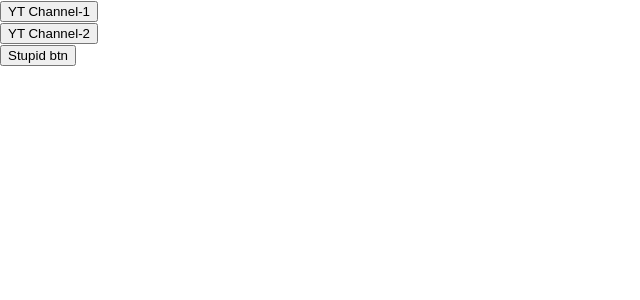
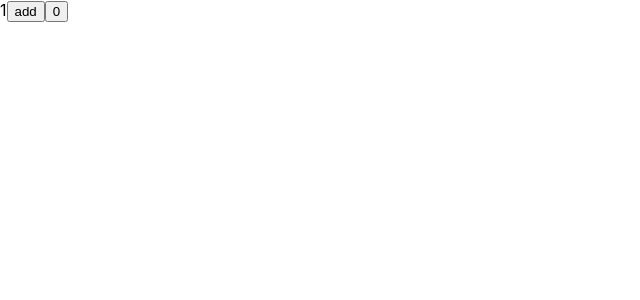
Before and after one commit to EgoshinVA/microtask, a React (Create React App) app: page / in a window 1280 px wide. Shown: the top 300 px of the page, without its empty margins (0-640 px from the left). Built offline with nearby package versions, Linux system fonts and the light colour scheme.

Commit message:
useState

```diff
--- a/src/App.tsx
+++ b/src/App.tsx
@@ -1,21 +1,18 @@
-import React from 'react';
-import {Button} from "./components/button/Button";
+import React, {useState} from 'react';
 
 function App() {
+    let [a, setA] = useState<number>(1)
 
-    const ButtonFoo = (text: string, age:number) => {
-        console.log(text, age)
-    }
-
-    const Button3 = () => {
-        console.log('Im stupid button')
+    const onClickHandler = () => {
+        setA(++a)
+        console.log(a)
     }
 
     return (
         <div>
-            <Button title={'YT Channel-1'} callBack={() => ButtonFoo('1 but', 21)}/>
-            <Button title={'YT Channel-2'} callBack={() => ButtonFoo('2 but', 22)}/>
-            <Button title={'Stupid btn'} callBack={Button3}/>
+            {a}
+            <button onClick={onClickHandler}>add</button>
+            <button onClick={()=>{setA(0)}}>0</button>
         </div>
     );
 }
```
